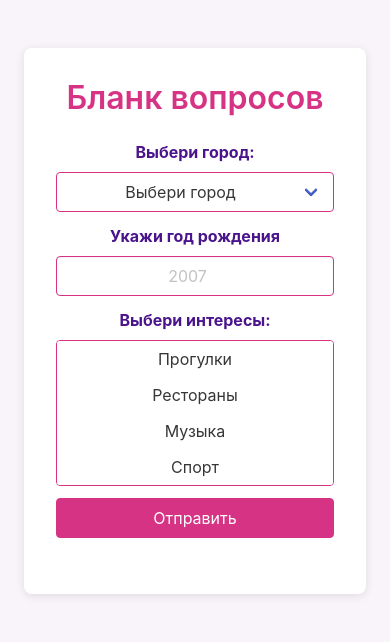
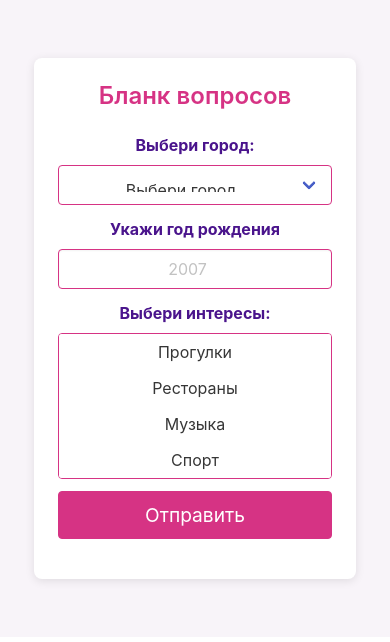
Before and after one commit to utkini/coop-page, a plain HTML site: page index.html in a window 390 px wide. Drawn offline with nearby package versions, Linux system fonts and the light colour scheme; a script that the page names is missing.

Commit message:
Optimize for phone

```diff
--- a/index.html
+++ b/index.html
@@ -1,60 +1,86 @@
 <!DOCTYPE html>
 <html lang="en">
+
 <head>
     <meta charset="UTF-8">
     <meta name="viewport" content="width=device-width, initial-scale=1.0">
     <title>Cooperate</title>
     <script src="https://telegram.org/js/telegram-web-app.js"></script>
     <link rel="stylesheet" href="https://cdn.jsdelivr.net/npm/bulma@0.9.4/css/bulma.min.css">
-   <style>
+    <style>
         body {
             background-color: #f8f4f9;
+            padding: 10px;
         }
+
         .title {
             color: #d63384;
             text-align: center;
-            margin-bottom: 2rem;
+            margin-bottom: 1rem;
+            font-size: 1.5rem;
         }
+
         .form-container {
             background-color: white;
-            padding: 2rem;
+            padding: 1.5rem;
             border-radius: 8px;
             box-shadow: 0 2px 10px rgba(0, 0, 0, 0.1);
         }
+
         .button.is-link {
             background-color: #d63384;
             border-color: #d63384;
         }
+
         .button.is-link:hover {
             background-color: #e26ea5;
             border-color: #e26ea5;
         }
+
         .notification.is-primary {
             background-color: #f3e5f5;
             color: #4a148c;
+            text-align: center;
         }
+
         .select select,
         .input {
             border-color: #d63384;
             text-align: center;
         }
+
         .label {
             color: #4a148c;
             text-align: center;
             display: block;
             margin-bottom: 0.5rem;
+            font-size: 1rem;
         }
+
         .field {
-            margin-bottom: 1.5rem;
+            margin-bottom: 1rem;
         }
+
         .control {
             text-align: center;
         }
+
+        .input,
+        .select select {
+            font-size: 1rem;
+            padding: 0.75rem;
+        }
+
+        .button.is-link {
+            font-size: 1.2rem;
+            padding: 0.75rem;
+        }
     </style>
 </head>
+
 <body>
     <section class="section">
-        <div class="container is-max-desktop">
+        <div class="container">
             <div class="form-container">
                 <h1 class="title">Бланк вопросов</h1>
                 <form id="userForm">
@@ -77,7 +103,8 @@
                     <div class="field">
                         <label class="label" for="age">Укажи год рождения</label>
                         <div class="control">
-                            <input class="input" type="number" id="age" name="age" placeholder="2007" required min="1900" max="2024">
+                            <input class="input" type="number" id="age" name="age" placeholder="2007" required
+                                min="1900" max="2024">
                         </div>
                     </div>
 
@@ -137,9 +164,10 @@
             resultDiv.classList.remove('is-hidden');
         }
 
-        tg.onEvent('mainButtonClicked', function() {
+        tg.onEvent('mainButtonClicked', function () {
             tg.close();
         });
     </script>
 </body>
+
 </html>
```
